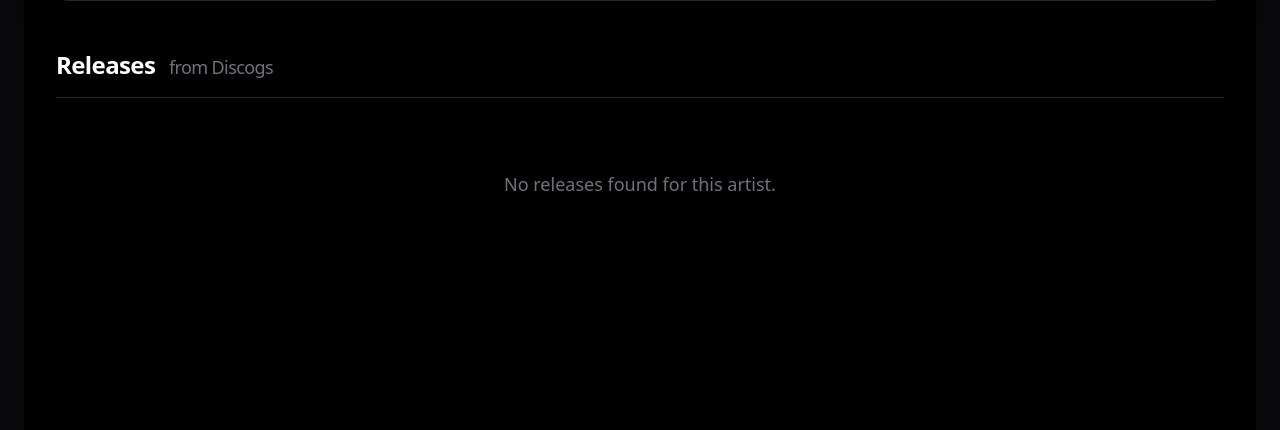
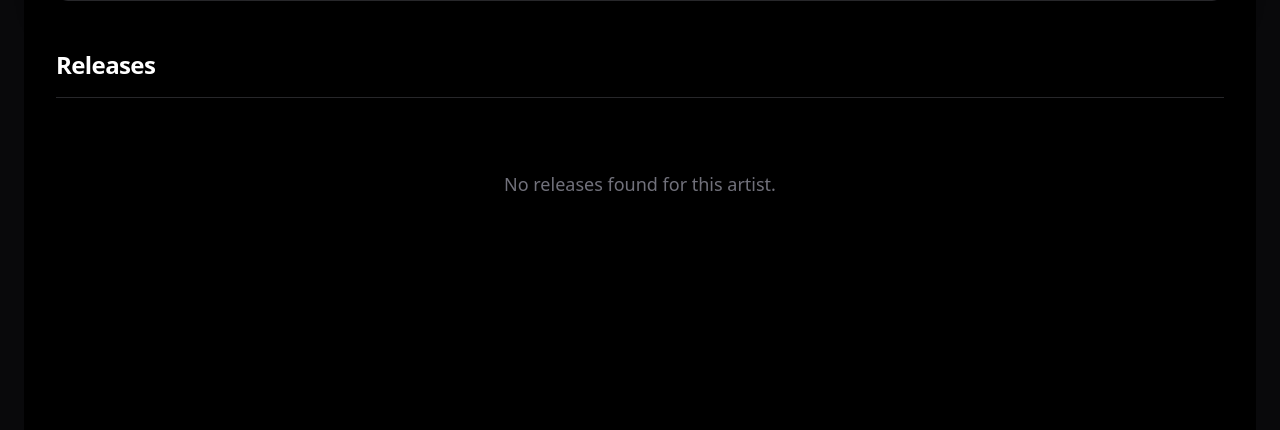
Before and after one commit to andrewstn/recordshelf, a Django app: template templates/artist_detail.html in a window 1280 px wide. Shown: the part 462-892 px from the top of the page. Run offline with Django 5.2, Linux system fonts and the light colour scheme; the template is opened without the code that fills it, so the values that code supplies are empty.

Commit message:
Update wording sitewide for consistency/branding.

```diff
--- a/templates/artist_detail.html
+++ b/templates/artist_detail.html
@@ -41,7 +41,7 @@
         </div>
 
         <div class="flex justify-between items-end mb-6 border-b border-zinc-800 pb-4 mt-12">
-            <h2 class="text-2xl font-bold text-white tracking-tight">Releases <span class="text-zinc-500 text-lg font-normal ml-2">from Discogs</span></h2>
+            <h2 class="text-2xl font-bold text-white tracking-tight">Releases</h2>
         </div>
 
         {% if releases %}
--- a/templates/profile.html
+++ b/templates/profile.html
@@ -457,7 +457,7 @@
                 <form id="modal-remove-shelf-form" method="POST" action="" class="m-0">
                     {% csrf_token %}
                     <button type="submit" class="w-full bg-zinc-900 border border-zinc-800 hover:bg-zinc-800 text-white text-sm font-bold py-3 rounded-lg transition-colors cursor-pointer">
-                        Remove from Display Shelf
+                        Remove from Shelf
                     </button>
                 </form>
                 <form id="modal-remove-collection-form" method="POST" action="" class="m-0" onsubmit="return confirm('Are you sure you want to remove this from your entire collection?');">
--- a/users/models.py
+++ b/users/models.py
@@ -25,7 +25,7 @@ class CustomUser(AbstractUser):
         related_name='favorited_by'
     )
 
-    # Top 6 Display Shelf
+    # Top 6 Shelf
     shelf = models.ManyToManyField(
         'collection.Record',
         related_name='shelved_by',
```
